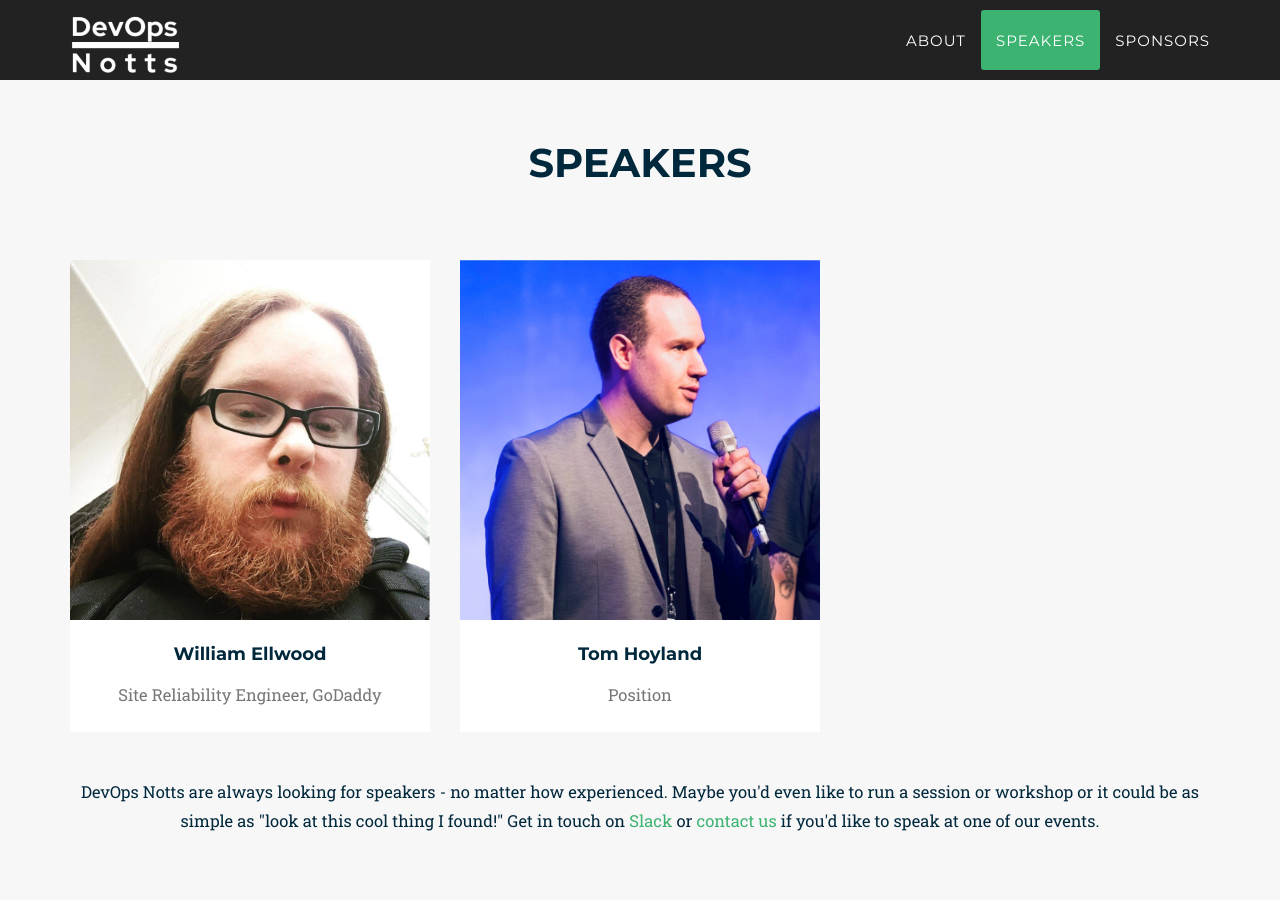
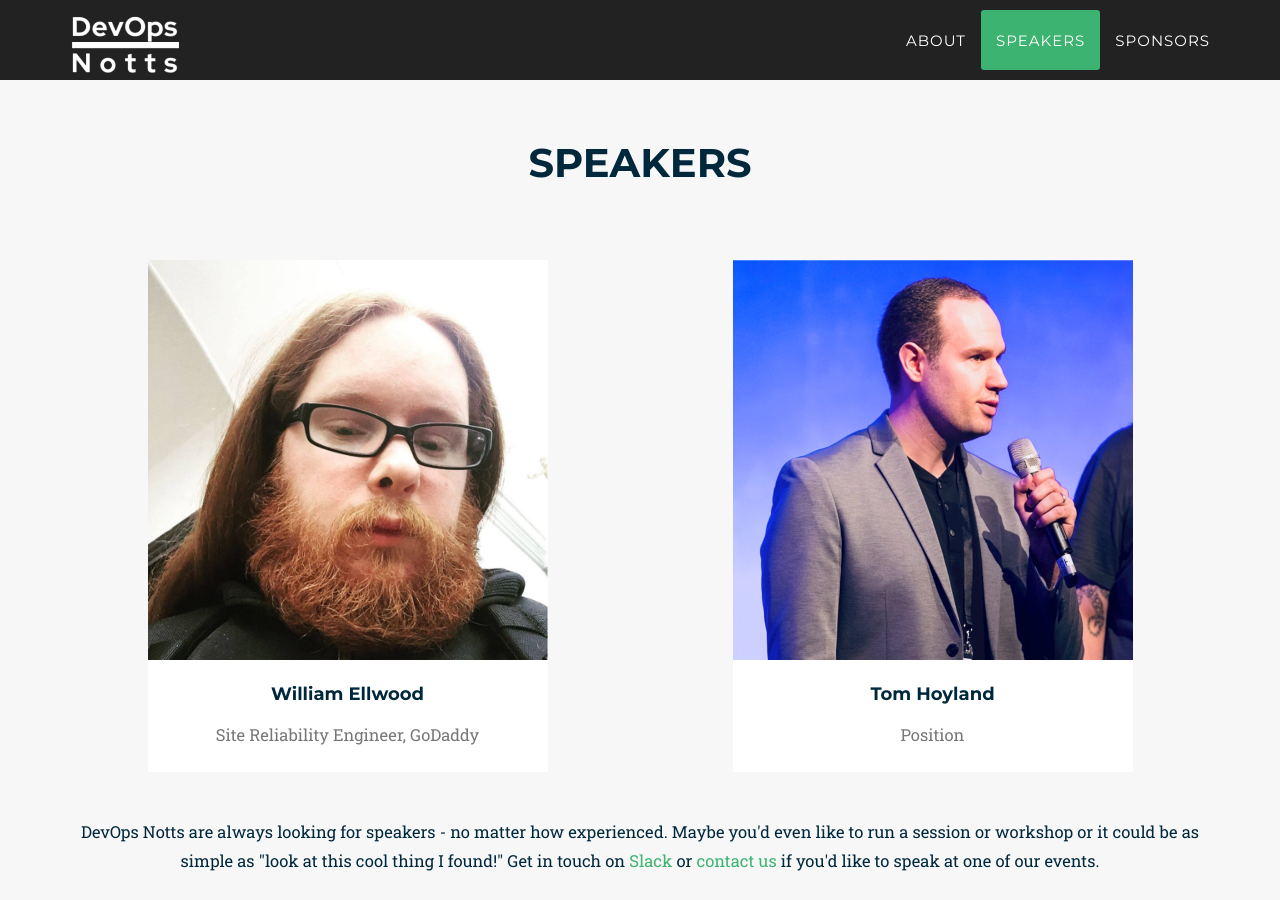
Before and after one commit to devopsnotts/devopsnotts.github.io, a Jekyll site: the page built from index.html, in a window 1280 px wide and 900 px high, scrolled down 1646 px. Built offline with Jekyll 4.4.1, drawn with Linux system fonts in a browser that asks for light colours; nearby versions of some CDN libraries; some web fonts are replaced.

Commit message:
two speakers

```diff
--- a/_includes/2016_data/speakers.html
+++ b/_includes/2016_data/speakers.html
@@ -9,7 +9,7 @@
         </div>
         <div class="row">
             {% for post in site.data.twenty_16.speakers %}
-            <div class="col-md-4 col-sm-6 speakers-item">
+            <div class="col-md-6 col-sm-6 speakers-item">
                 <a href="#{{ post.name }}" class="speakers-link" data-toggle="modal">
                     <div class="speakers-hover">
                         <div class="speakers-hover-content">
--- a/_includes/2017_data/speakers.html
+++ b/_includes/2017_data/speakers.html
@@ -9,7 +9,7 @@
         </div>
         <div class="row">
             {% for post in site.data.twenty_17.speakers %}
-            <div class="col-md-4 col-sm-6 speakers-item">
+            <div class="col-md-6 col-sm-6 speakers-item">
                 <a href="#{{ post.name }}" class="speakers-link" data-toggle="modal">
                     <div class="speakers-hover">
                         <div class="speakers-hover-content">
```
